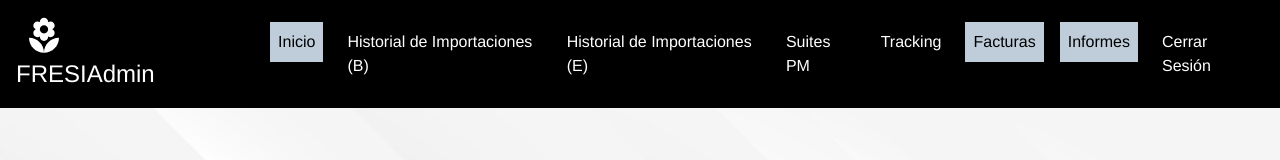
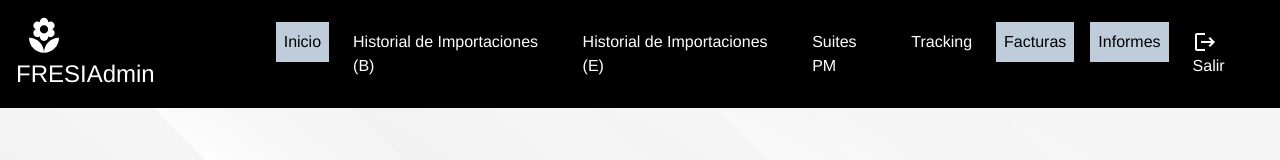
Before and after one commit to FranciscoLattaro/FRESIAdmin, a React (Create React App) app in the folder frontend/: page / in a window 1280 px wide. Shown: the top 160 px of the page. Built offline with nearby package versions, Linux system fonts and the light colour scheme; no server answers.

Commit message:
Cambios en NavBar

```diff
--- a/frontend/src/Componentes/Login/Login.jsx
+++ b/frontend/src/Componentes/Login/Login.jsx
@@ -65,7 +65,7 @@ const Login = () => {
                           <button className="btn col-8 btn-dark btn-block fa-lg gradient-custom-2 mb-3" type="submit">ENTRAR</button>
                         </div>
                         <div className="text-center pt-1 mb-3 pb-1">
-                          <a className="text-muted" href="#!">Olvidaste tu Contraseña?</a>
+                          {/*<a className="text-muted" href="#!">Olvidaste tu Contraseña?</a>*/}
                         </div>
                         <div className="d-flex align-items-center justify-content-center pb-4">
                           <p className="mb-0 me-3">No tienes una cuenta?</p>
--- a/frontend/src/Componentes/NavBar/Navbar.jsx
+++ b/frontend/src/Componentes/NavBar/Navbar.jsx
@@ -4,6 +4,7 @@ import { Link, NavLink } from "react-router-dom";
 import LocalFloristIcon from "@mui/icons-material/LocalFlorist";
 import Cookies from "universal-cookie";
 import { jwtDecode } from "jwt-decode";
+import LogoutIcon from '@mui/icons-material/Logout';
 
 const Navbar = () => {
   const [menuOpen, setMenuOpen] = useState(false);
@@ -50,7 +51,7 @@ const Navbar = () => {
         <li><NavLink to="/track/">Tracking</NavLink></li>
         <li><NavLink to="/">Facturas</NavLink></li>
         <li><NavLink to="/">Informes</NavLink></li>
-        <li><NavLink onClick={handleLogout} to="/login">Cerrar Sesión</NavLink></li>
+        <li><NavLink onClick={handleLogout} to="/login"><LogoutIcon></LogoutIcon> Salir</NavLink></li>
       </ul>
     </nav>
   );
```
